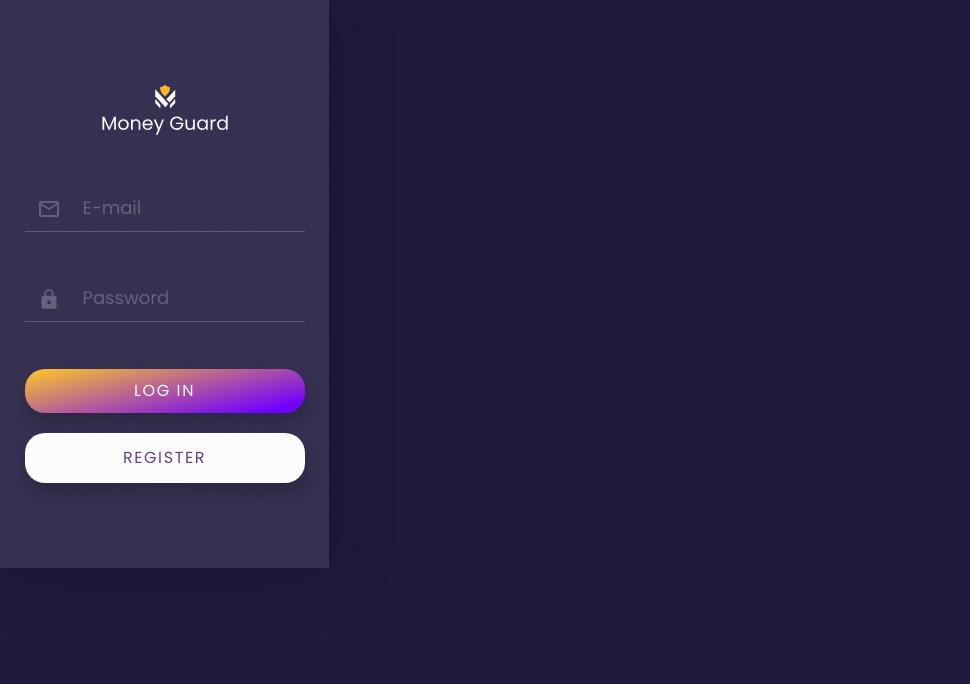
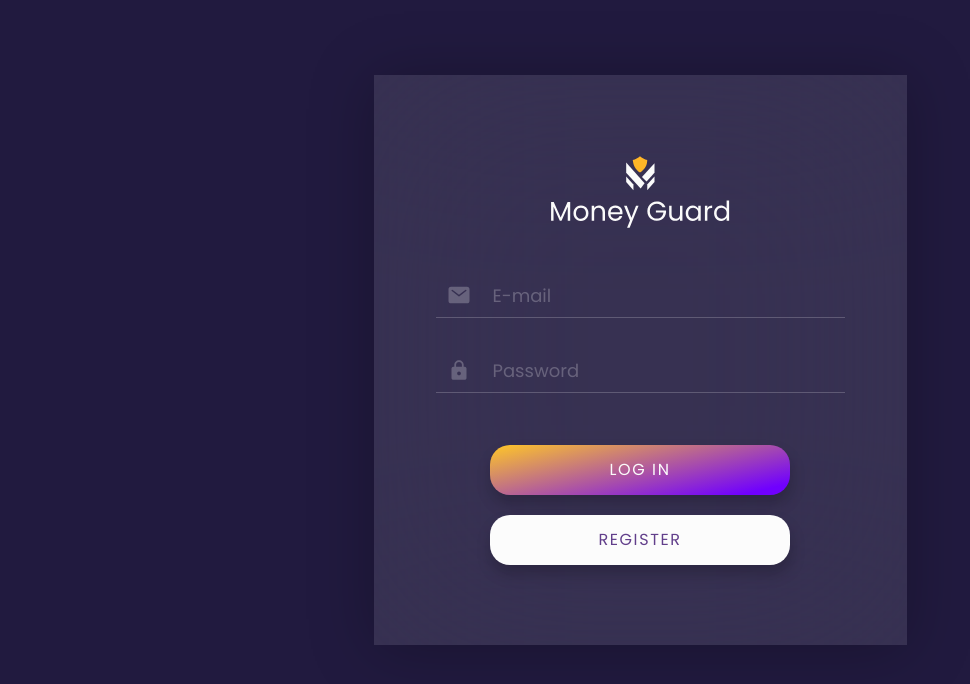
Before and after one commit to oykss/team-money-guard, a React (Vite) app: page /login in a window 1280 px wide. Shown: the top 684 px of the page, without its empty margins (0-970 px from the left). Built offline with nearby package versions, Linux system fonts and the light colour scheme; no server answers.

Commit message:
added validation folder and started css

```diff
--- a/src/components/LoginForm/LoginForm.jsx
+++ b/src/components/LoginForm/LoginForm.jsx
@@ -4,20 +4,12 @@ import { useDispatch } from 'react-redux';
 import { Link } from 'react-router-dom';
 import logoSvg from '../../assets/logo.svg';
 import { login } from '../../store/auth/operations.js';
+import { loginValidationSchema } from '../../validations/loginValidation.js';
 
 import { IoMdLock } from 'react-icons/io';
-import { MdOutlineMailOutline } from 'react-icons/md';
+import { IoMail } from 'react-icons/io5';
 
-import * as Yup from 'yup';
 import css from './LoginForm.module.css';
-
-const validationSchema = Yup.object({
-  email: Yup.string().email('Invalid email address').required('Email is required'),
-  password: Yup.string()
-    .min(6, 'Password must be at least 6 characters')
-    .max(12, 'Password must not be more than 12 characters')
-    .required('Password is required'),
-});
 
 export default function LoginForm() {
   const dispatch = useDispatch();
@@ -27,7 +19,7 @@ export default function LoginForm() {
     handleSubmit,
     formState: { errors },
   } = useForm({
-    resolver: yupResolver(validationSchema),
+    resolver: yupResolver(loginValidationSchema),
     mode: 'onSubmit',
   });
 
@@ -40,7 +32,7 @@ export default function LoginForm() {
 
         <div className={css.formGroup}>
           <label className={css.loginLabel}>
-            <MdOutlineMailOutline className={css.logoIcon} size={24} />
+            <IoMail className={css.logoIcon} size={24} />
 
             <input
               {...register('email')}
@@ -48,8 +40,8 @@ export default function LoginForm() {
               className={css.loginField}
               placeholder="E-mail"
             />
-            {errors.email && <p className={css.error}>{errors.email.message}</p>}
           </label>
+          {errors.email && <p className={css.error}>{errors.email.message}</p>}
         </div>
 
         <div className={css.formGroup}>
@@ -62,8 +54,8 @@ export default function LoginForm() {
               className={css.loginField}
               placeholder="Password"
             />
-            {errors.password && <p className={css.error}>{errors.password.message}</p>}
           </label>
+          {errors.password && <p className={css.error}>{errors.password.message}</p>}
         </div>
 
         <button type="submit" className={css.loginBtn}>
--- a/src/components/LoginForm/LoginForm.module.css
+++ b/src/components/LoginForm/LoginForm.module.css
@@ -2,11 +2,9 @@
   display: flex;
   align-items: center;
   flex-direction: column;
-  justify-content: center;
-
-  margin-right: auto;
-  max-width: 329px;
-  height: 568px;
+  min-width: 320px;
+  max-width: 320px;
+  height: auto;
   backdrop-filter: blur(100px);
   box-shadow: 0 4px 60px 0 rgba(0, 0, 0, 0.25);
   background: var(--form-color);
@@ -22,7 +20,6 @@
 }
 .formGroup {
   width: 280px;
-  min-height: 50px;
   display: flex;
   justify-content: center;
   align-items: center;
@@ -33,25 +30,31 @@
   color: var(--white-600);
   opacity: 0.4;
   flex-shrink: 0;
-  margin-left: 12px;
+  margin-left: 11px;
   margin-bottom: 10px;
 }
 .loginLabel {
   display: flex;
   align-items: center;
-  border-bottom: 1px solid rgba(255, 255, 255, 0.2); /* Паличка */
-  gap: 20px; /* Відступ між іконкою та інпутом */
-
+  border-bottom: 1px solid rgba(255, 255, 255, 0.2);
+  gap: 20px;
   width: 100%;
 }
 .loginField {
-  flex: 1; /* Щоб інпут займав весь доступний простір */
+  flex: 1;
   background: transparent;
   border: none;
   outline: none;
   color: var(--white-600);
   opacity: 1;
-  margin-bottom: 8px;
+  margin-bottom: 5px;
+  overflow-x: auto;
+  white-space: nowrap;
+  scrollbar-width: none;
+  -ms-overflow-style: none;
+}
+.loginField::-webkit-scrollbar {
+  display: none;
 }
 .loginField::placeholder {
   font-family: var(--font-family);
@@ -61,12 +64,6 @@
   opacity: 0.4;
 }
 
-.error {
-  color: #ff6b6b; /* або будь-який інший червоний */
-  font-size: 12px;
-  margin-top: 4px;
-  align-self: flex-start;
-}
 .loginBtn {
   padding: 13px 98px;
   border-radius: 20px;
@@ -75,13 +72,17 @@
   height: 50px;
   box-shadow: 1px 9px 15px 0 rgba(0, 0, 0, 0.2);
   background: linear-gradient(167deg, #ffc727 0%, #9e40ba 61.46%, #7000ff 90.54%);
-  font-family: var(--font-family);
   font-weight: 400;
-
   letter-spacing: 0.1em;
   text-transform: uppercase;
   text-align: center;
   color: var(--white);
+  transition: all cubic-bezier(0.175, 0.885, 0.32, 1.275) ease;
+}
+.loginBtn:hover,
+.loginBtn:focus {
+  background: #fcfcfc;
+  color: var(--text-button);
 }
 .loginLink {
   padding: 13px 55px;
@@ -89,15 +90,73 @@
   height: 50px;
   border-radius: 20px;
   margin-bottom: 98px;
-  width: 280px;
-  height: 50px;
   box-shadow: 1px 9px 15px 0 rgba(0, 0, 0, 0.2);
   background: #fcfcfc;
   font-family: var(--font-family);
   font-weight: 400;
-
   letter-spacing: 0.1em;
   text-transform: uppercase;
   text-align: center;
   color: var(--text-button);
+  transition: all cubic-bezier(0.175, 0.885, 0.32, 1.275) ease;
 }
+
+.loginLink:hover,
+.loginLink:focus {
+  background: linear-gradient(167deg, #fff0c2 0%, #d8a4ff 100%);
+  color: #1b1b1b;
+}
+@keyframes fadeInUp {
+  from {
+    opacity: 0;
+    transform: translateY(-4px);
+  }
+  to {
+    opacity: 1;
+    transform: translateY(0);
+  }
+}
+.error {
+  color: var(--white-600);
+  font-size: 12px;
+  margin-top: 4px;
+  font-weight: 400;
+  font-family: 'Poppins', sans-serif;
+  align-self: flex-start;
+  animation: fadeInUp 0.3s ease-out;
+}
+input:-webkit-autofill {
+  transition: background-color 9999s ease-in-out 0s;
+  -webkit-text-fill-color: var(--white-600);
+}
+
+@media (min-width: 768px) {
+  .loginForm {
+    min-width: 533px;
+    height: 570px;
+    margin: 227px auto 227px;
+  }
+  .formLogo {
+    width: 182px;
+    height: 76px;
+    margin: 80px auto 52px;
+  }
+  .formGroup {
+    width: 409px;
+  }
+  .loginBtn {
+    margin-top: 12px;
+    padding: 13px 112px;
+    width: 300px;
+  }
+  .loginLink {
+    padding: 13px 68px;
+    width: 300px;
+    margin-bottom: 80px;
+  }
+}
+@media screen and (min-width: 1280px) {
+  .loginForm {
+    margin: 75px auto 75px;
+  }
+}
--- a/src/components/RegistrationForm/RegistrationForm.jsx
+++ b/src/components/RegistrationForm/RegistrationForm.jsx
@@ -6,27 +6,13 @@ import ConfirmPasswordMatchBar from '../ConfirmPasswordMatchBar/ConfirmPasswordM
 
 import { IoMdLock } from 'react-icons/io';
 import { IoPerson } from 'react-icons/io5';
-import { MdOutlineMailOutline } from 'react-icons/md';
+import { IoMail } from 'react-icons/io5';
 import logoSvg from '../../assets/logo.svg';
 
-import * as Yup from 'yup';
+import { registerValidationSchema } from '../../validations/registerValidation.js';
 import { ROUTES } from '../../constants/index.js';
 import { register } from '../../store/auth/operations.js';
 import css from './RegistrationForm.module.css';
-
-const validationSchema = Yup.object({
-  name: Yup.string()
-    .min(3, 'Name must be at least 3 characters')
-    .required('Name is required'),
-  email: Yup.string().email('Invalid email address').required('Email is required'),
-  password: Yup.string()
-    .min(8, 'Password must be at least 6 characters')
-    .max(12, 'Password must not be more than 12 characters')
-    .required('Password is required'),
-  _confirmPassword: Yup.string()
-    .oneOf([Yup.ref('password'), null], 'Passwords must match')
-    .required('Confirm Password is required'),
-});
 
 export default function RegistrationForm() {
   const dispatch = useDispatch();
@@ -38,7 +24,7 @@ export default function RegistrationForm() {
     watch,
     formState: { errors },
   } = useForm({
-    resolver: yupResolver(validationSchema),
+    resolver: yupResolver(registerValidationSchema),
     mode: 'onSubmit',
   });
 
@@ -67,13 +53,13 @@ export default function RegistrationForm() {
               className={css.registerField}
               placeholder="Name"
             />
-            {errors.name && <p className={css.error}>{errors.name.message}</p>}
           </label>
+          {errors.name && <p className={css.error}>{errors.name.message}</p>}
         </div>
 
         <div className={css.formGroup}>
           <label className={css.registerLabel}>
-            <MdOutlineMailOutline className={css.logoIcon} size={24} />
+            <IoMail className={css.logoIcon} size={24} />
 
             <input
               {...formRegister('email')}
@@ -81,8 +67,8 @@ export default function RegistrationForm() {
               className={css.registerField}
               placeholder="E-mail"
             />
-            {errors.email && <p className={css.error}>{errors.email.message}</p>}
           </label>
+          {errors.email && <p className={css.error}>{errors.email.message}</p>}
         </div>
 
         <div className={css.formGroup}>
@@ -95,8 +81,8 @@ export default function RegistrationForm() {
               className={css.registerField}
               placeholder="Password"
             />
-            {errors.password && <p className={css.error}>{errors.password.message}</p>}
           </label>
+          {errors.password && <p className={css.error}>{errors.password.message}</p>}
         </div>
 
         <div className={css.formGroup}>
@@ -109,14 +95,15 @@ export default function RegistrationForm() {
               className={css.registerField}
               placeholder="Confirm password"
             />
-            {errors._confirmPassword && (
-              <p className={css.error}>{errors._confirmPassword.message}</p>
-            )}
           </label>
+
           <ConfirmPasswordMatchBar
             password={password}
             confirmPassword={confirmPassword}
           />
+          {errors._confirmPassword && (
+            <p className={css.error}>{errors._confirmPassword.message}</p>
+          )}
         </div>
 
         <button type="submit" className={css.registerBtn}>
--- a/src/components/RegistrationForm/RegistrationForm.module.css
+++ b/src/components/RegistrationForm/RegistrationForm.module.css
@@ -2,12 +2,12 @@
   display: flex;
   align-items: center;
   flex-direction: column;
-  margin-right: auto;
-  max-width: 329px;
-
+  min-width: 320px;
+  max-width: 320px;
+  height: auto;
   backdrop-filter: blur(100px);
   box-shadow: 0 4px 60px 0 rgba(0, 0, 0, 0.25);
-  background: linear-gradient(180deg, #4c059b 0%, #26004e 100%);
+  background: var(--form-color);
 }
 
 .formLogo {
@@ -20,7 +20,6 @@
 }
 .formGroup {
   width: 280px;
-  min-height: 50px;
   display: flex;
   justify-content: center;
   align-items: center;
@@ -37,19 +36,25 @@
 .registerLabel {
   display: flex;
   align-items: center;
-  border-bottom: 1px solid rgba(255, 255, 255, 0.2); /* Паличка */
-  gap: 20px; /* Відступ між іконкою та інпутом */
-
+  border-bottom: 1px solid rgba(255, 255, 255, 0.2);
+  gap: 20px;
   width: 100%;
 }
 .registerField {
-  flex: 1; /* Щоб інпут займав весь доступний простір */
+  flex: 1;
   background: transparent;
   border: none;
   outline: none;
   color: var(--white-600);
   opacity: 1;
-  margin-bottom: 8px;
+  margin-bottom: 5px;
+  overflow-x: auto;
+  white-space: nowrap;
+  scrollbar-width: none;
+  -ms-overflow-style: none;
+}
+.registerField::-webkit-scrollbar {
+  display: none;
 }
 .registerField::placeholder {
   font-family: var(--font-family);
@@ -61,8 +66,7 @@
 .progressBar {
   width: 100%;
   height: 4px;
-  background-color: rgba(255, 255, 255, 0.1); /* або щось контрастне */
-  margin-top: 8px;
+  background-color: rgba(255, 255, 255, 0.1);
   border-radius: 2px;
   overflow: hidden;
 }
@@ -76,47 +80,6 @@
 .strengthBar {
   margin-top: 8px;
   width: 100%;
-}
-
-/* Смуги прогресу */
-.strengthBar > div {
-  height: 4px;
-  border-radius: 2px;
-  background-color: rgba(255, 255, 255, 0.1); /* базовий фон */
-  overflow: hidden;
-  display: flex;
-  gap: 4px;
-}
-
-.strengthBar span {
-  flex-grow: 1;
-  background-color: var(--form-color); /* фон по замовчуванню */
-  transition: background-color 0.3s ease;
-}
-
-/* слабкий — світло-фіолетовий */
-.strengthBar .react-password-strength-bar-0 span {
-  background-color: #7c4dff;
-}
-
-/* слабенький — трохи темніший фіолетовий */
-.strengthBar .react-password-strength-bar-1 span {
-  background-color: #651fff;
-}
-
-/* середній — жовто-фіолетовий */
-.strengthBar .react-password-strength-bar-2 span {
-  background-color: #f9a825;
-}
-
-/* добрий — насичений жовтий */
-.strengthBar .react-password-strength-bar-3 span {
-  background-color: #ffca28;
-}
-
-/* дуже сильний — яскраво-жовтий */
-.strengthBar .react-password-strength-bar-4 span {
-  background-color: #ffeb3b;
 }
 
 .registerBtn {
@@ -134,6 +97,12 @@
   text-transform: uppercase;
   text-align: center;
   color: var(--white);
+  transition: all cubic-bezier(0.175, 0.885, 0.32, 1.275) ease;
+}
+.registerBtn:hover,
+.registerBtn:focus {
+  background: #fcfcfc;
+  color: var(--text-button);
 }
 
 .registerLink {
@@ -148,15 +117,67 @@
   background: #fcfcfc;
   font-family: var(--font-family);
   font-weight: 400;
-
   letter-spacing: 0.1em;
   text-transform: uppercase;
   text-align: center;
   color: var(--text-button);
+  transition: all cubic-bezier(0.175, 0.885, 0.32, 1.275) ease;
+}
+
+.registerLink:hover,
+.registerLink:focus {
+  background: linear-gradient(167deg, #fff0c2 0%, #d8a4ff 100%);
+  color: #1b1b1b;
+}
+@keyframes fadeInUp {
+  from {
+    opacity: 0;
+    transform: translateY(-4px);
+  }
+  to {
+    opacity: 1;
+    transform: translateY(0);
+  }
 }
 .error {
-  color: #ff6b6b; /* або будь-який інший червоний */
+  color: var(--white-600);
   font-size: 12px;
   margin-top: 4px;
+  font-weight: 400;
+  font-family: 'Poppins', sans-serif;
   align-self: flex-start;
+  animation: fadeInUp 0.3s ease-out;
 }
+input:-webkit-autofill {
+  transition: background-color 9999s ease-in-out 0s;
+  -webkit-text-fill-color: var(--white-600);
+}
+@media (min-width: 768px) {
+  .registerForm {
+    min-width: 533px;
+    height: auto;
+    margin: 227px auto 227px;
+  }
+  .formLogo {
+    width: 182px;
+    height: 76px;
+    margin: 40px auto 40px;
+  }
+  .formGroup {
+    width: 409px;
+  }
+  .registerBtn {
+    padding: 13px 68px;
+    width: 300px;
+  }
+  .registerLink {
+    padding: 13px 112px;
+    width: 300px;
+    margin-bottom: 40px;
+  }
+}
+@media screen and (min-width: 1280px) {
+  .registerForm {
+    margin: 48px auto 48px;
+  }
+}
--- a/src/pages/LoginPage/LoginPage.jsx
+++ b/src/pages/LoginPage/LoginPage.jsx
@@ -3,7 +3,7 @@ import css from './LoginPage.module.css';
 
 export default function LoginPage() {
   return (
-    <div>
+    <div className={css.loginPage}>
       <LoginForm />
     </div>
   );
--- a/src/pages/LoginPage/LoginPage.module.css
+++ b/src/pages/LoginPage/LoginPage.module.css
@@ -0,0 +1,9 @@
+.loginPage {
+  display: flex;
+  justify-content: center;
+  align-items: center;
+  min-height: auto;
+  width: 100%;
+  background-color: var(--background-color);
+  box-sizing: border-box;
+}
--- /dev/null
+++ b/src/validations/loginValidation.js
@@ -0,0 +1,9 @@
+import * as Yup from 'yup';
+
+export const loginValidationSchema = Yup.object({
+  email: Yup.string().email('Invalid email address').required('Email is required'),
+  password: Yup.string()
+    .min(6, 'Password must be at least 6 characters')
+    .max(12, 'Password must not be more than 12 characters')
+    .required('Password is required'),
+});
--- /dev/null
+++ b/src/validations/registerValidation.js
@@ -0,0 +1,15 @@
+import * as Yup from 'yup';
+
+export const registerValidationSchema = Yup.object({
+  name: Yup.string()
+    .min(3, 'Name must be at least 3 characters')
+    .required('Name is required'),
+  email: Yup.string().email('Invalid email address').required('Email is required'),
+  password: Yup.string()
+    .min(8, 'Password must be at least 6 characters')
+    .max(12, 'Password must not be more than 12 characters')
+    .required('Password is required'),
+  _confirmPassword: Yup.string()
+    .oneOf([Yup.ref('password'), null], 'Passwords must match')
+    .required('Confirm Password is required'),
+});
```
Also changed, not shown: src/pages/RegisterPage/RegisterPage.module.css (+9 -0 lines).
